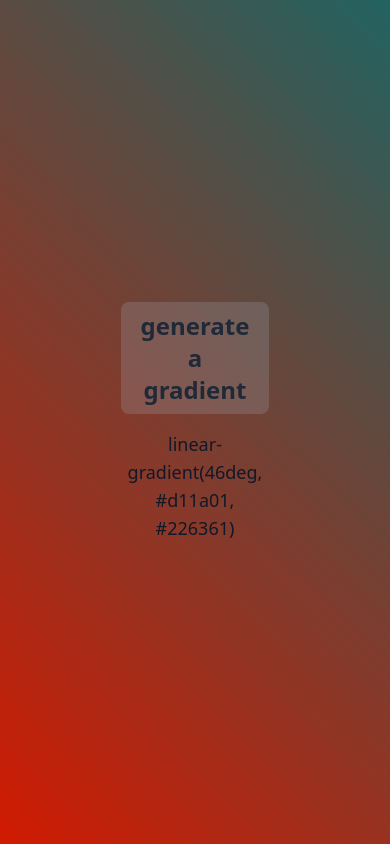
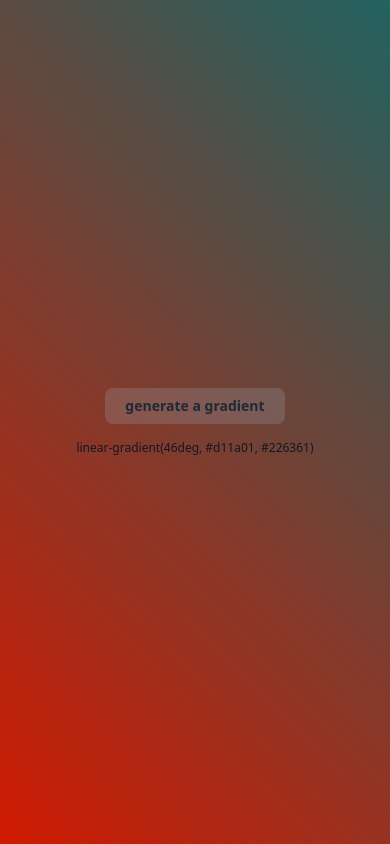
Before and after one commit to harshb16/gradient-generator, a website: page public/index.html in a window 390 px wide. Drawn offline with Linux system fonts and the light colour scheme.

Commit message:
Fix mobile layout

```diff
--- a/public/index.html
+++ b/public/index.html
@@ -5,21 +5,24 @@
     <meta http-equiv="X-UA-Compatible" content="IE=edge" />
     <meta name="viewport" content="width=device-width, initial-scale=1.0" />
     <script src="app.js" defer></script>
-    <link rel="stylesheet" href="styles.min.css" />
+    <link rel="stylesheet" href="styles.css" />
     <title>Gradient Generator</title>
   </head>
   <body class="h-screen">
     <div class="flex items-center justify-center h-full">
       <div
-        class="flex flex-col items-center justify-center w-full p-16 space-y-4 mx-36 rounded-3xl"
+        class="flex flex-col items-center justify-center w-full p-16 space-y-4 sm:mx-36 rounded-3xl"
       >
         <button
           id="gen-gradient"
-          class="px-5 py-2 text-2xl font-semibold text-gray-800 bg-gray-400 bg-opacity-25 rounded-lg hover:bg-opacity-50"
+          class="px-5 py-2 text-sm font-semibold text-gray-800 bg-gray-400 bg-opacity-25 rounded-lg sm:text-2xl hover:bg-opacity-50"
         >
           generate a gradient
         </button>
-        <div id="gradient-text" class="text-lg text-center text-gray-900">
+        <div
+          id="gradient-text"
+          class="text-xs text-center text-gray-900 sm:text-lg"
+        >
           linear-gradient
         </div>
       </div>
```
Also changed, not shown: public/styles.css, public/styles.min.css (deleted).
